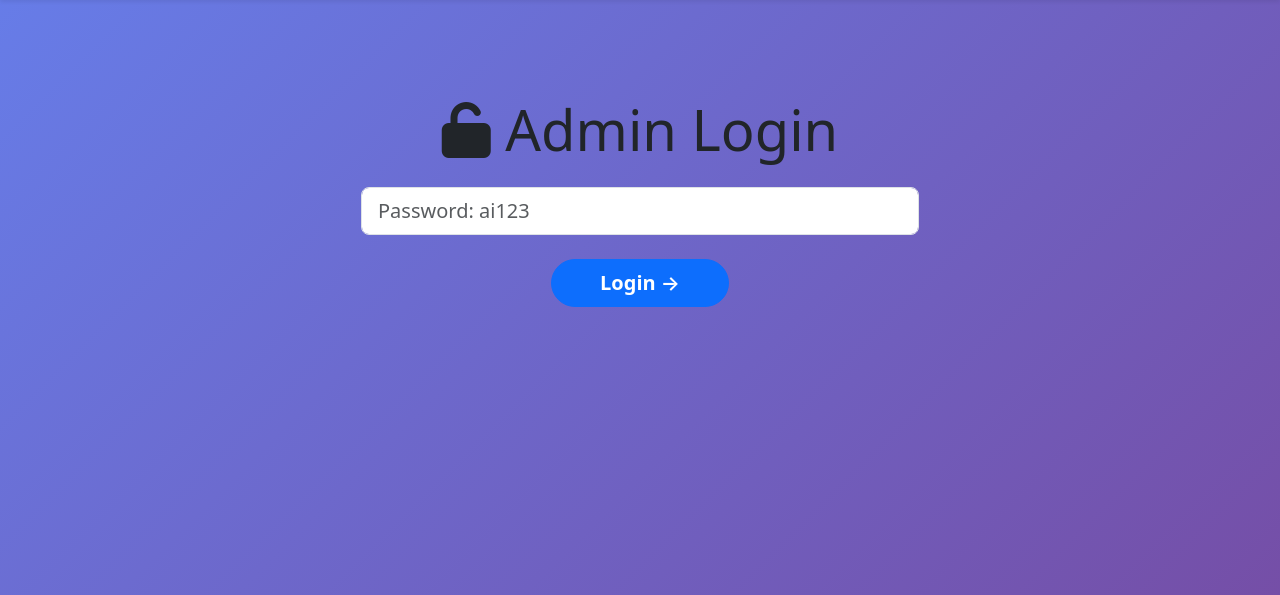
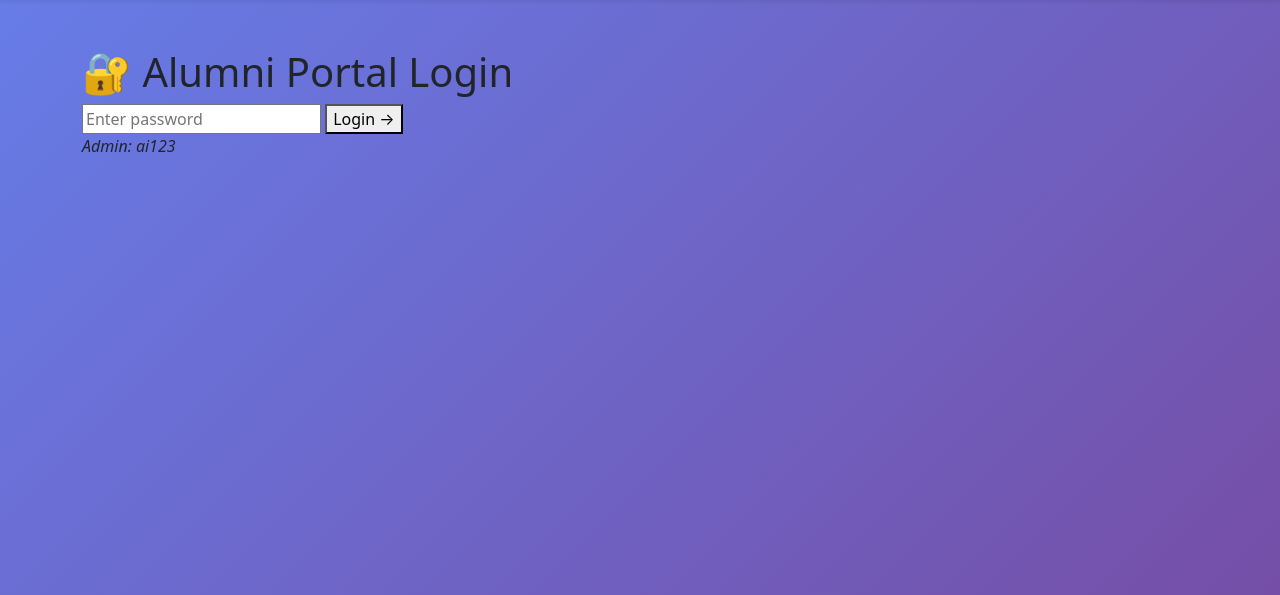
Before and after one commit to monika-coder31/alumni-portal-monika, a Flask app: page /login in a window 1280 px wide. Shown: the part 68-663 px from the top of the page. Run offline with Flask 3, Linux system fonts and the light colour scheme.

Commit message:
Update login.html

```diff
--- a/templates/login.html
+++ b/templates/login.html
@@ -1,12 +1,11 @@
 {% extends "base.html" %}
 {% block content %}
-<div class="login-container text-center py-5 my-5">
-<h1 class="display-4 mb-4"><i class="fas fa-unlock"></i> Admin Login</h1>
-<form method="POST" class="col-md-6 mx-auto">
-  <div class="mb-4">
-    <input type="password" name="password" class="form-control form-control-lg" placeholder="Password: ai123" required>
-  </div>
-  <button type="submit" class="btn btn-primary btn-lg px-5">Login →</button>
+<div class="login-container">
+<h1>🔐 Alumni Portal Login</h1>
+<form method="POST" class="login-form">
+  <input type="password" name="password" placeholder="Enter password" required>
+  <button type="submit">Login →</button>
 </form>
+<p><em>Admin: ai123</em></p>
 </div>
 {% endblock %}
```
